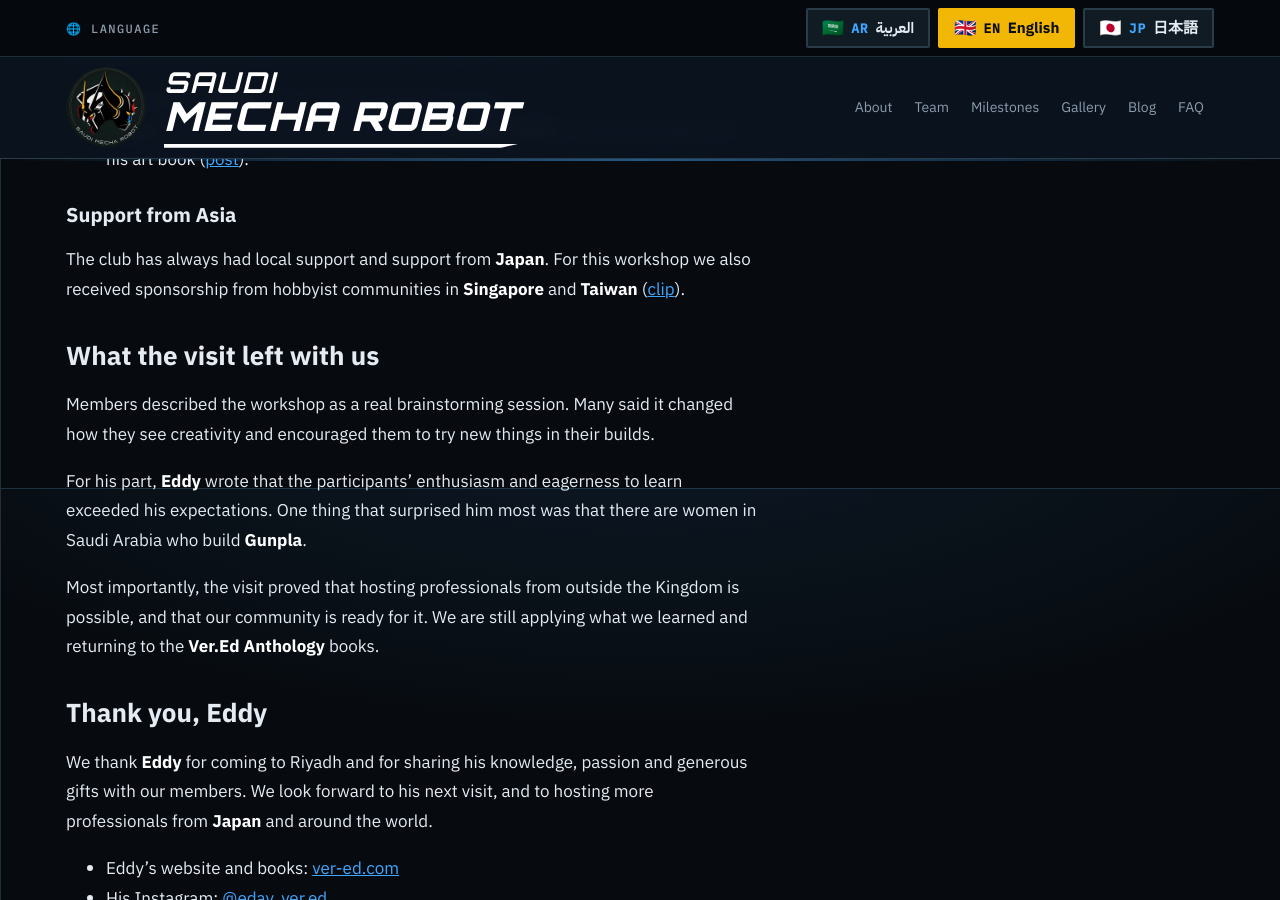
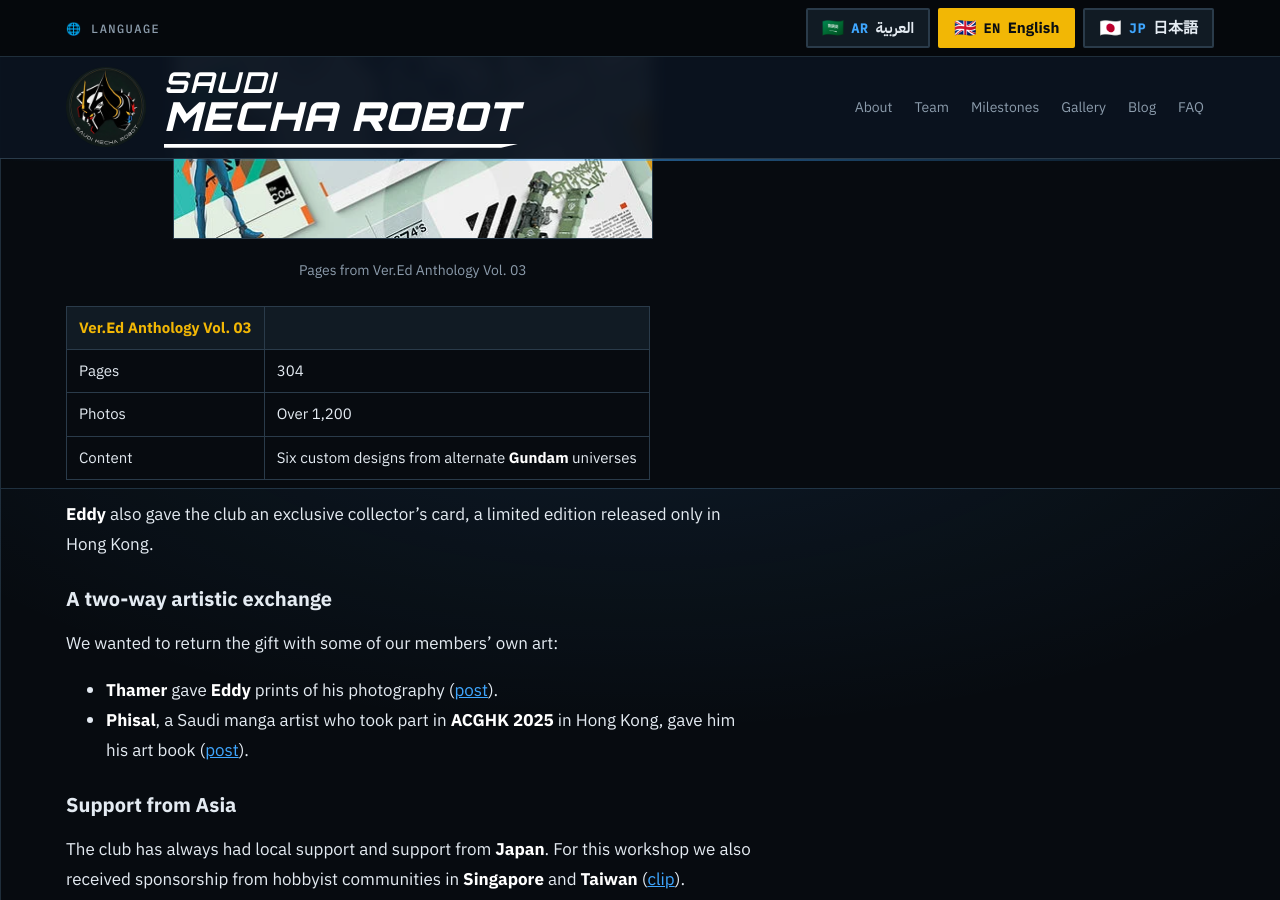
Before and after one commit to SaudiMechaRobot/SaudiMechaRobot.github.io, a Jekyll site: the page built from _posts/en/2025-11-18-eday-ver-ed-riyadh.md, in a window 1280 px wide and 900 px high, scrolled down 4012 px. Built offline with Jekyll 4.4.1, drawn with Linux system fonts in a browser that asks for light colours; some web fonts are replaced.

Commit message:
Add files via upload

```diff
--- a/_posts/en/2025-11-18-eday-ver-ed-riyadh.md
+++ b/_posts/en/2025-11-18-eday-ver-ed-riyadh.md
@@ -48,6 +48,8 @@
 
 The club's library holds volumes one and two, and the workshop was a chance to get to know the new third volume that completes the trilogy ([clip](https://www.instagram.com/reel/DRt0Zd2jRIV/)):
 
+<figure class="post-figure narrow"><img src="/assets/images/blog/ver-ed-anthology-vol3.webp" alt="Pages from Ver.Ed Anthology Vol. 03" width="480" height="524" loading="lazy"><figcaption>Pages from Ver.Ed Anthology Vol. 03</figcaption></figure>
+
 | Ver.Ed Anthology Vol. 03 | |
 |---|---|
 | Pages | 304 |
```
